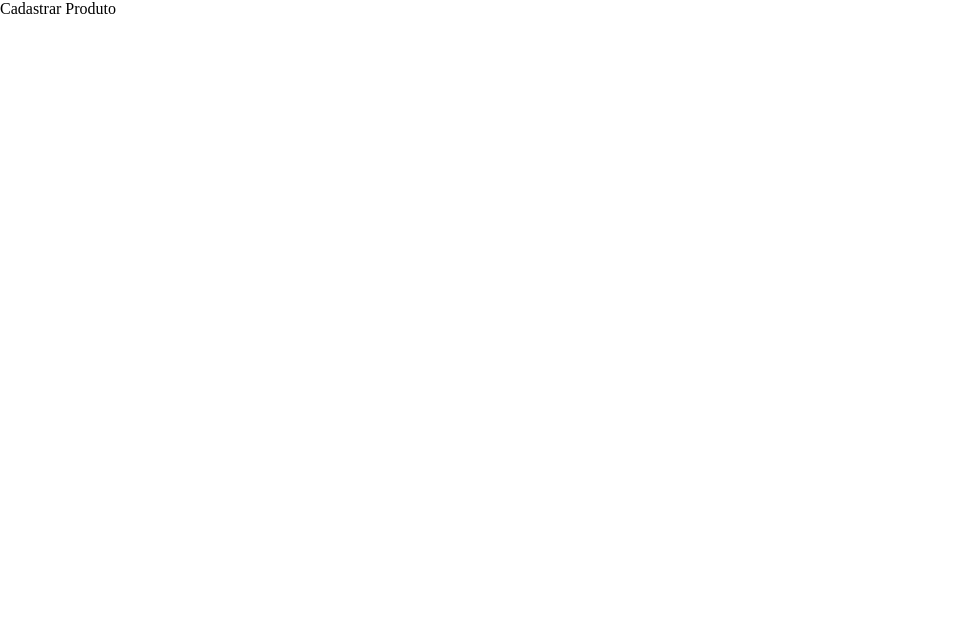
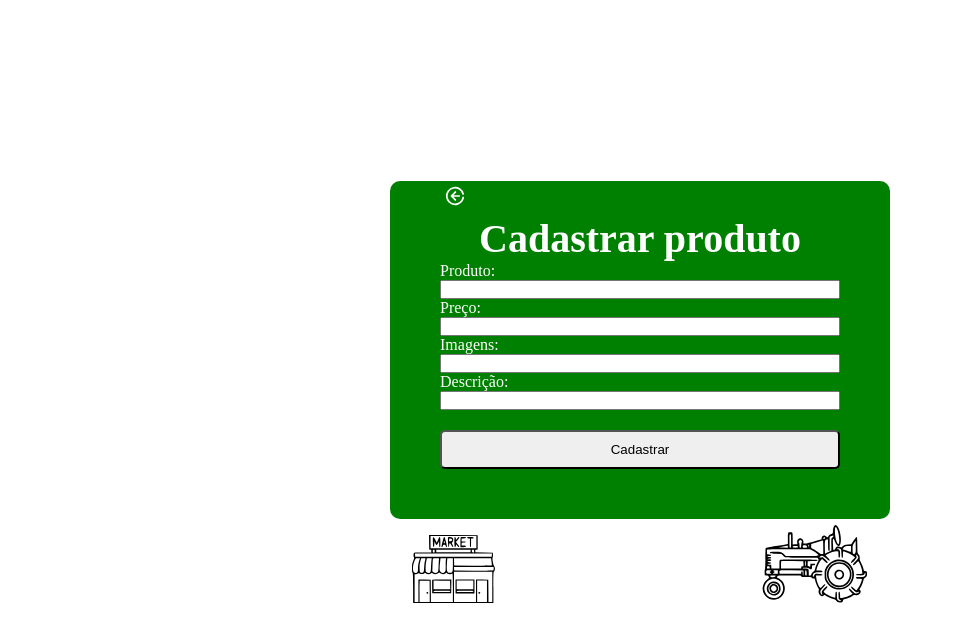
Before and after one commit to Bruno-Barboza-da-Silva/mercado-rural, a React (Vite) app in the folder front-end/: page /cadastrar-produto in a window 1280 px wide. Shown: the top 642 px of the page, without its empty margins (0-953 px from the left). Built offline with nearby package versions, Linux system fonts and the light colour scheme.

Commit message:
criação da página de cadastro de produtos

```diff
--- a/front-end/src/pages/cadastro-produto/cadastrar-produto.jsx
+++ b/front-end/src/pages/cadastro-produto/cadastrar-produto.jsx
@@ -1,9 +1,35 @@
+import "./cadastro-produto.css";
+import mercado from "../../images/icone-mercado.svg";
+import trator from "../../images/icone-trator.svg";
+import retorno from "../../images/icone-retorno.svg";
+import { Link } from "react-router-dom";
+
+
 function CadastrarProduto() {
-    return (
-      <div>
-<p>Cadastrar Produto</p>
-      </div>
-    );
+  return (
+    <div id="container">
+      <form action="">
+      <Link to="/">
+      <img src={retorno} alt="" id="return" />
+      </Link>
+
+        <h1>Cadastrar produto</h1>
+        <label htmlFor="">Produto:</label>
+        <input type="text" />
+        <label htmlFor="">Preço: </label>
+        <input type="text" />
+        <label htmlFor="">Imagens: </label>
+        <input type="text" />
+        <label htmlFor="">Descrição: </label>
+        <input type="text" />
+        <button type="submit">Cadastrar</button>
+      </form>
+      <footer>
+        <img src={mercado} alt="" className="icons" />
+        <img src={trator} alt="" className="icons" />
+      </footer>
+    </div>
+  );
   }
 
   export default CadastrarProduto;
```
Also changed, not shown: front-end/src/pages/cadastro-produto/cadastro-produto.css (added).
